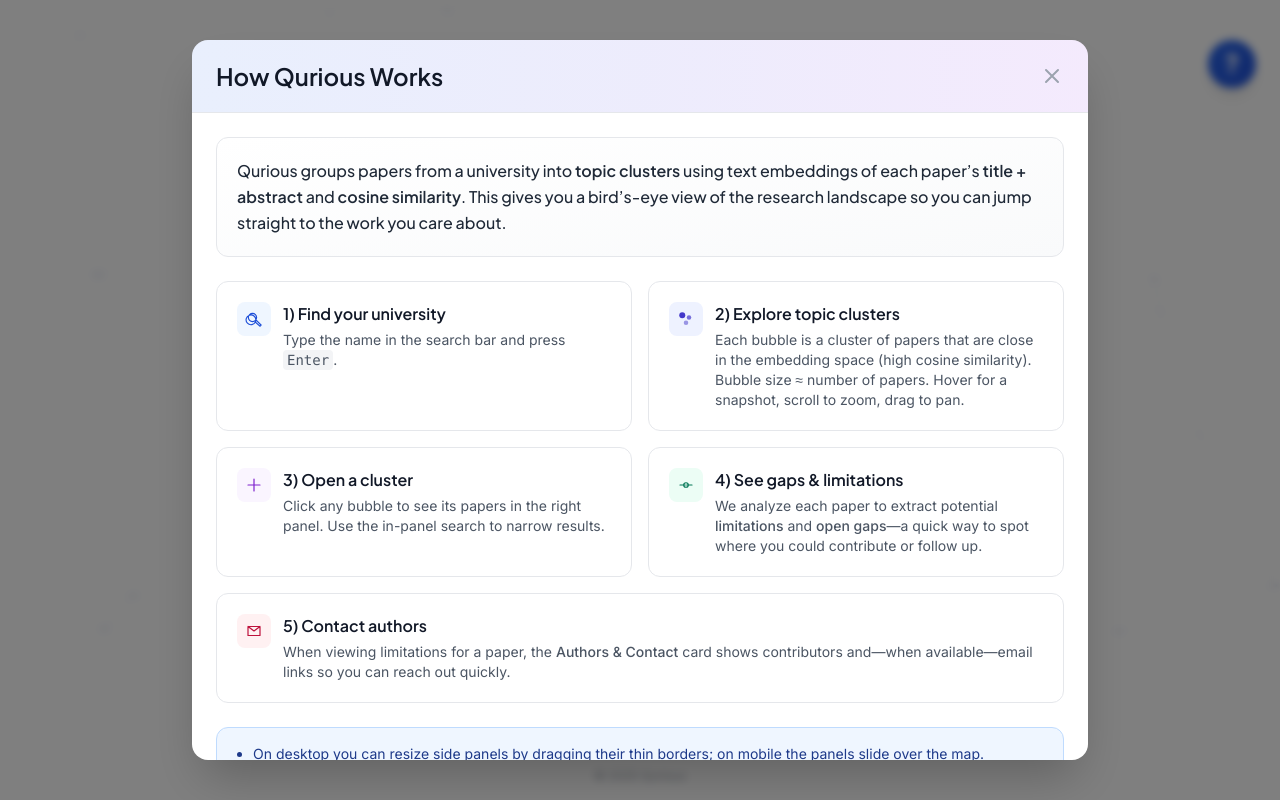
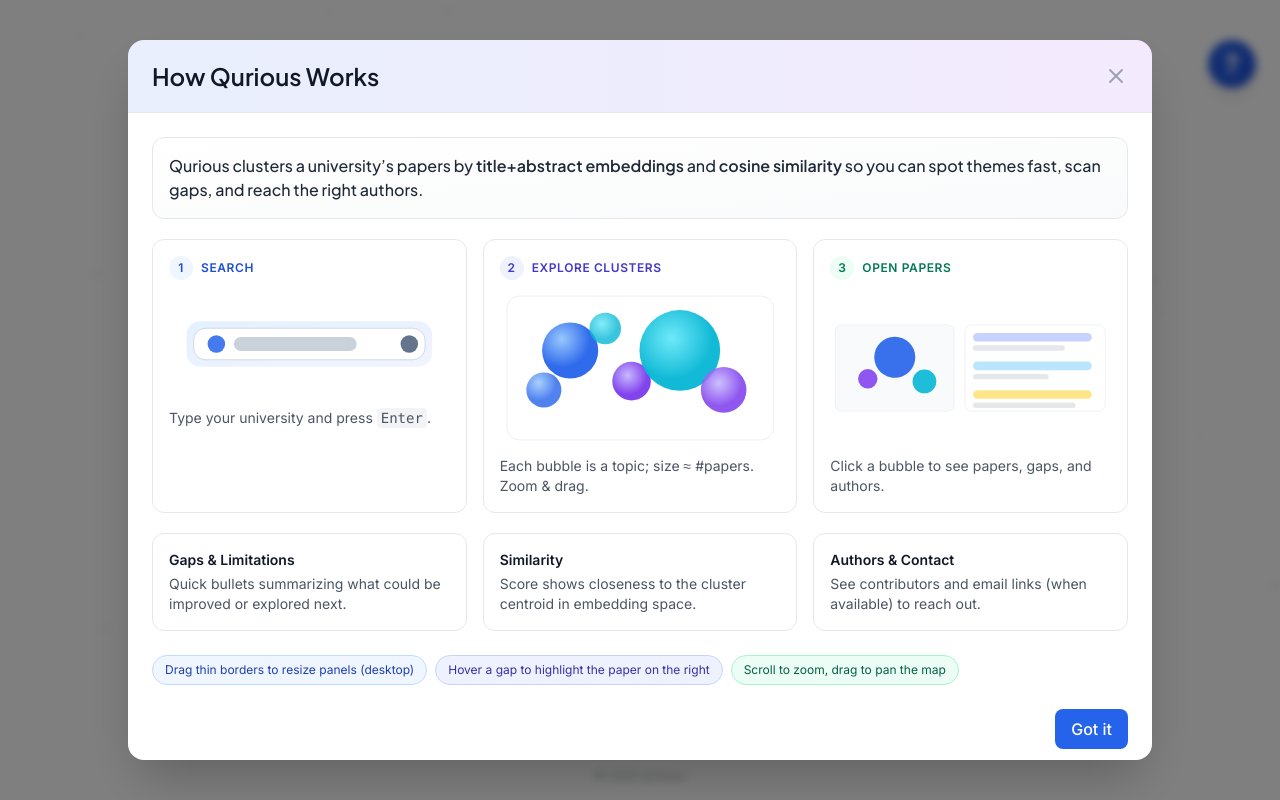
Before and after one commit to woo-dg/Qurious, a Next.js app in the folder qurious_web/: page / in a window 1280 px wide. Both pictures are taken after a click on the button "Open instructions". Built offline with nearby package versions, Linux system fonts and the light colour scheme.

Commit message:
Update page.tsx

```diff
--- a/qurious_web/app/page.tsx
+++ b/qurious_web/app/page.tsx
@@ -47,7 +47,6 @@
   )
 
   useEffect(() => {
-    // Generate initial nodes
     const initialNodes = Array.from({ length: 25 }, (_, i) => ({
       x: Math.random() * 100,
       y: Math.random() * 100,
@@ -58,7 +57,6 @@
     }))
     setNodes(initialNodes)
 
-    // Animation loop
     const animate = () => {
       setNodes((prevNodes) =>
         prevNodes.map((node) => {
@@ -88,7 +86,6 @@
     return () => clearInterval(interval)
   }, [])
 
-  // Calculate connections between nearby nodes
   const connections = useMemo(() => {
     const maxDistance = 30
     const lines: Array<{ x1: number; y1: number; x2: number; y2: number; opacity: number }> = []
@@ -158,13 +155,79 @@
   )
 }
 
-/** HELP MODAL — now a well-designed “How Qurious Works” guide. (Same prop signature; no external logic changes.) */
+/** HELP MODAL — same props; visual + concise */
 function DemoVideoModal({ isOpen, onClose }: { isOpen: boolean; onClose: () => void }) {
   if (!isOpen) return null
 
+  const VisualSearch = () => (
+    <svg viewBox="0 0 320 120" className="w-full h-28">
+      <defs>
+        <linearGradient id="sg" x1="0" y1="0" x2="1" y2="1">
+          <stop offset="0" stopColor="#93c5fd" />
+          <stop offset="1" stopColor="#c7d2fe" />
+        </linearGradient>
+      </defs>
+      <rect x="20" y="34" rx="16" ry="16" width="280" height="52" fill="url(#sg)" opacity="0.25" />
+      <rect x="28" y="42" rx="14" ry="14" width="264" height="36" fill="#fff" stroke="#cbd5e1" />
+      <circle cx="54" cy="60" r="10" fill="#2563eb" opacity="0.85" />
+      <rect x="74" y="52" width="140" height="16" rx="8" fill="#94a3b8" opacity="0.5" />
+      <circle cx="274" cy="60" r="10" fill="#64748b" />
+    </svg>
+  )
+
+  const VisualBubbles = () => (
+    <svg viewBox="0 0 320 180" className="w-full h-40">
+      <defs>
+        <radialGradient id="b1" cx="35%" cy="30%">
+          <stop offset="0" stopColor="#93c5fd" />
+          <stop offset="1" stopColor="#2563eb" />
+        </radialGradient>
+        <radialGradient id="b2" cx="40%" cy="35%">
+          <stop offset="0" stopColor="#c4b5fd" />
+          <stop offset="1" stopColor="#7c3aed" />
+        </radialGradient>
+        <radialGradient id="b3" cx="40%" cy="35%">
+          <stop offset="0" stopColor="#67e8f9" />
+          <stop offset="1" stopColor="#06b6d4" />
+        </radialGradient>
+      </defs>
+      <g opacity="0.2" fill="none" stroke="#94a3b8">
+        <rect x="8" y="8" width="304" height="164" rx="14" />
+      </g>
+      <circle cx="80" cy="70" r="32" fill="url(#b1)" opacity="0.95" />
+      <circle cx="150" cy="105" r="22" fill="url(#b2)" opacity="0.95" />
+      <circle cx="205" cy="70" r="46" fill="url(#b3)" opacity="0.95" />
+      <circle cx="255" cy="115" r="26" fill="url(#b2)" opacity="0.85" />
+      <circle cx="120" cy="45" r="18" fill="url(#b3)" opacity="0.8" />
+      <circle cx="50" cy="115" r="20" fill="url(#b1)" opacity="0.8" />
+    </svg>
+  )
+
+  const VisualPapers = () => (
+    <svg viewBox="0 0 520 180" className="w-full h-40">
+      <rect x="10" y="10" width="220" height="160" rx="12" fill="#f8fafc" stroke="#e5e7eb" />
+      <circle cx="120" cy="70" r="38" fill="#2563eb" opacity="0.9" />
+      <circle cx="70" cy="110" r="18" fill="#7c3aed" opacity="0.85" />
+      <circle cx="175" cy="115" r="22" fill="#06b6d4" opacity="0.9" />
+      <rect x="250" y="10" width="260" height="160" rx="12" fill="#ffffff" stroke="#e5e7eb" />
+      <g>
+        <rect x="265" y="25" width="220" height="16" rx="8" fill="#c7d2fe" />
+        <rect x="265" y="48" width="170" height="10" rx="5" fill="#e5e7eb" />
+      </g>
+      <g>
+        <rect x="265" y="78" width="220" height="16" rx="8" fill="#bae6fd" />
+        <rect x="265" y="101" width="140" height="10" rx="5" fill="#e5e7eb" />
+      </g>
+      <g>
+        <rect x="265" y="131" width="220" height="16" rx="8" fill="#fde68a" />
+        <rect x="265" y="154" width="190" height="10" rx="5" fill="#e5e7eb" />
+      </g>
+    </svg>
+  )
+
   return (
     <div className="fixed inset-0 bg-black/50 backdrop-blur-sm z-50 flex items-center justify-center p-4">
-      <div className="bg-white rounded-2xl shadow-2xl max-w-4xl w-full max-h-[90vh] overflow-hidden">
+      <div className="bg-white rounded-2xl shadow-2xl max-w-5xl w-full max-h-[90vh] overflow-hidden">
         {/* Header */}
         <div className="relative">
           <div className="absolute inset-0 bg-gradient-to-r from-blue-600/10 via-indigo-600/10 to-purple-600/10" />
@@ -190,139 +253,73 @@
 
         {/* Body */}
         <div className="p-6 overflow-y-auto max-h-[calc(90vh-72px)]">
-          {/* Hero summary */}
-          <div className="mb-6 rounded-xl border border-gray-200 bg-gradient-to-br from-white to-gray-50 p-5">
-            <p className={`${plusJakarta.className} text-gray-800 leading-relaxed`}>
-              Qurious groups papers from a university into <span className="font-semibold">topic clusters</span> using
-              text embeddings of each paper’s <span className="font-semibold">title + abstract</span> and{" "}
-              <span className="font-semibold">cosine similarity</span>. This gives you a bird’s-eye view of the research
-              landscape so you can jump straight to the work you care about.
+          {/* One-liner */}
+          <div className="mb-5 rounded-xl border border-gray-200 bg-gradient-to-br from-white to-gray-50 p-4">
+            <p className={`${plusJakarta.className} text-gray-800`}>
+              Qurious clusters a university’s papers by{" "}
+              <span className="font-semibold">title+abstract embeddings</span> and{" "}
+              <span className="font-semibold">cosine similarity</span> so you can spot themes fast, scan gaps, and reach
+              the right authors.
             </p>
           </div>
 
-          {/* Steps grid */}
-          <div className="grid md:grid-cols-2 gap-4">
-            {/* Card 1 */}
-            <div className="rounded-xl border border-gray-200 p-5 bg-white">
-              <div className="flex items-start gap-3">
-                <div className="shrink-0 rounded-lg p-2 bg-blue-50 text-blue-700">
-                  {/* search icon */}
-                  <svg width="18" height="18" viewBox="0 0 24 24" fill="none">
-                    <path
-                      d="M15.5 14h-.79l-.28-.27A6.5 6.5 0 1014 15.5l.27.28v.79L20 21.5 21.5 20zM10 15.5A5.5 5.5 0 1115.5 10 5.5 5.5 0 0110 15.5"
-                      stroke="currentColor"
-                      strokeWidth="1.5"
-                    />
-                  </svg>
-                </div>
-                <div>
-                  <h4 className={`${plusJakarta.className} font-semibold text-gray-900`}>1) Find your university</h4>
-                  <p className="text-sm text-gray-600 mt-1">
-                    Type the name in the search bar and press <kbd className="px-1 py-0.5 bg-gray-100 rounded">Enter</kbd>.
-                  </p>
-                </div>
+          {/* Visual storyboard */}
+          <div className="grid lg:grid-cols-3 gap-4">
+            <div className="rounded-xl border border-gray-200 bg-white p-4">
+              <div className="text-xs uppercase tracking-wider text-blue-700 font-semibold mb-2 flex items-center gap-2">
+                <span className="inline-flex h-6 w-6 items-center justify-center rounded-full bg-blue-50 text-blue-700">1</span>
+                Search
               </div>
+              <VisualSearch />
+              <p className="text-sm text-gray-600 mt-2">Type your university and press <kbd className="px-1 py-0.5 bg-gray-100 rounded">Enter</kbd>.</p>
             </div>
 
-            {/* Card 2 */}
-            <div className="rounded-xl border border-gray-200 p-5 bg-white">
-              <div className="flex items-start gap-3">
-                <div className="shrink-0 rounded-lg p-2 bg-indigo-50 text-indigo-700">
-                  {/* bubbles icon */}
-                  <svg width="18" height="18" viewBox="0 0 24 24" fill="currentColor">
-                    <circle cx="7" cy="7" r="4" />
-                    <circle cx="16" cy="10" r="3" opacity="0.7" />
-                    <circle cx="12" cy="17" r="3" opacity="0.5" />
-                  </svg>
-                </div>
-                <div>
-                  <h4 className={`${plusJakarta.className} font-semibold text-gray-900`}>2) Explore topic clusters</h4>
-                  <p className="text-sm text-gray-600 mt-1">
-                    Each bubble is a cluster of papers that are close in the embedding space (high cosine similarity).
-                    Bubble size ≈ number of papers. Hover for a snapshot, scroll to zoom, drag to pan.
-                  </p>
-                </div>
+            <div className="rounded-xl border border-gray-200 bg-white p-4">
+              <div className="text-xs uppercase tracking-wider text-indigo-700 font-semibold mb-2 flex items-center gap-2">
+                <span className="inline-flex h-6 w-6 items-center justify-center rounded-full bg-indigo-50 text-indigo-700">2</span>
+                Explore clusters
               </div>
+              <VisualBubbles />
+              <div className="mt-2 text-sm text-gray-600">Each bubble is a topic; size ≈ #papers. Zoom & drag.</div>
             </div>
 
-            {/* Card 3 */}
-            <div className="rounded-xl border border-gray-200 p-5 bg-white">
-              <div className="flex items-start gap-3">
-                <div className="shrink-0 rounded-lg p-2 bg-purple-50 text-purple-700">
-                  {/* click icon */}
-                  <svg width="18" height="18" viewBox="0 0 24 24" fill="none">
-                    <path d="M12 4v16M4 12h16" stroke="currentColor" strokeWidth="1.6" strokeLinecap="round" />
-                  </svg>
-                </div>
-                <div>
-                  <h4 className={`${plusJakarta.className} font-semibold text-gray-900`}>3) Open a cluster</h4>
-                  <p className="text-sm text-gray-600 mt-1">
-                    Click any bubble to see its papers in the right panel. Use the in-panel search to narrow results.
-                  </p>
-                </div>
+            <div className="rounded-xl border border-gray-200 bg-white p-4">
+              <div className="text-xs uppercase tracking-wider text-emerald-700 font-semibold mb-2 flex items-center gap-2">
+                <span className="inline-flex h-6 w-6 items-center justify-center rounded-full bg-emerald-50 text-emerald-700">3</span>
+                Open papers
               </div>
-            </div>
-
-            {/* Card 4 */}
-            <div className="rounded-xl border border-gray-200 p-5 bg-white">
-              <div className="flex items-start gap-3">
-                <div className="shrink-0 rounded-lg p-2 bg-emerald-50 text-emerald-700">
-                  {/* gaps icon */}
-                  <svg width="18" height="18" viewBox="0 0 24 24" fill="none">
-                    <path d="M4 12h7M13 12h7" stroke="currentColor" strokeWidth="1.6" strokeLinecap="round" />
-                    <circle cx="12" cy="12" r="3" stroke="currentColor" strokeWidth="1.6" />
-                  </svg>
-                </div>
-                <div>
-                  <h4 className={`${plusJakarta.className} font-semibold text-gray-900`}>4) See gaps & limitations</h4>
-                  <p className="text-sm text-gray-600 mt-1">
-                    We analyze each paper to extract potential <span className="font-medium">limitations</span> and{" "}
-                    <span className="font-medium">open gaps</span>—a quick way to spot where you could contribute or
-                    follow up.
-                  </p>
-                </div>
-              </div>
-            </div>
-
-            {/* Card 5 */}
-            <div className="rounded-xl border border-gray-200 p-5 bg-white md:col-span-2">
-              <div className="flex items-start gap-3">
-                <div className="shrink-0 rounded-lg p-2 bg-rose-50 text-rose-700">
-                  {/* contact icon */}
-                  <svg width="18" height="18" viewBox="0 0 24 24" fill="none">
-                    <path
-                      d="M4 6h16v12H4zM4 6l8 6 8-6"
-                      stroke="currentColor"
-                      strokeWidth="1.6"
-                      strokeLinecap="round"
-                      strokeLinejoin="round"
-                    />
-                  </svg>
-                </div>
-                <div>
-                  <h4 className={`${plusJakarta.className} font-semibold text-gray-900`}>5) Contact authors</h4>
-                  <p className="text-sm text-gray-600 mt-1">
-                    When viewing limitations for a paper, the <span className="font-medium">Authors &amp; Contact</span>{" "}
-                    card shows contributors and—when available—email links so you can reach out quickly.
-                  </p>
-                </div>
-              </div>
+              <VisualPapers />
+              <div className="mt-2 text-sm text-gray-600">Click a bubble to see papers, gaps, and authors.</div>
             </div>
           </div>
 
-          {/* Tips box */}
-          <div className="mt-6 rounded-xl border border-blue-200 bg-blue-50 text-blue-900 p-4 text-sm">
-            <ul className="list-disc pl-5 space-y-1">
-              <li>
-                On desktop you can resize side panels by dragging their thin borders; on mobile the panels slide over
-                the map.
-              </li>
-              <li>
-                In the left panel, hovering a gap briefly highlights the related paper on the right to help you match
-                context.
-              </li>
-              <li>Paper “Similarity” indicates closeness to the cluster centroid in the embedding space.</li>
-            </ul>
+          {/* Tiny legend cards */}
+          <div className="mt-5 grid md:grid-cols-3 gap-4">
+            <div className="rounded-xl border border-gray-200 bg-white p-4">
+              <div className="text-sm font-semibold text-gray-900 mb-1">Gaps & Limitations</div>
+              <p className="text-sm text-gray-600">Quick bullets summarizing what could be improved or explored next.</p>
+            </div>
+            <div className="rounded-xl border border-gray-200 bg-white p-4">
+              <div className="text-sm font-semibold text-gray-900 mb-1">Similarity</div>
+              <p className="text-sm text-gray-600">Score shows closeness to the cluster centroid in embedding space.</p>
+            </div>
+            <div className="rounded-xl border border-gray-200 bg-white p-4">
+              <div className="text-sm font-semibold text-gray-900 mb-1">Authors & Contact</div>
+              <p className="text-sm text-gray-600">See contributors and email links (when available) to reach out.</p>
+            </div>
+          </div>
+
+          {/* Tips chips */}
+          <div className="mt-6 flex flex-wrap gap-2">
+            <span className="text-xs px-3 py-1.5 rounded-full bg-blue-50 text-blue-800 border border-blue-200">
+              Drag thin borders to resize panels (desktop)
+            </span>
+            <span className="text-xs px-3 py-1.5 rounded-full bg-indigo-50 text-indigo-800 border border-indigo-200">
+              Hover a gap to highlight the paper on the right
+            </span>
+            <span className="text-xs px-3 py-1.5 rounded-full bg-emerald-50 text-emerald-800 border border-emerald-200">
+              Scroll to zoom, drag to pan the map
+            </span>
           </div>
 
           <div className="mt-6 flex justify-end">
@@ -364,7 +361,8 @@
     const key = normalize(text)
     if (!key) return ""
     if (ALIASES[key]) return ALIASES[key]
-    const hit = UNI_FILES.find((u) => normalize(u).startsWith(key)) || UNI_FILES.find((u) => normalize(u).includes(key))
+    const hit =
+      UNI_FILES.find((u) => normalize(u).startsWith(key)) || UNI_FILES.find((u) => normalize(u).includes(key))
     return hit || ""
   }, [text])
 
@@ -381,7 +379,7 @@
         <NetworkBackground />
       </div>
 
-      {/* HELP BUTTON: slightly lower, bigger, '?' icon */}
+      {/* HELP BUTTON (top-right) */}
       <button
         onClick={() => setShowDemo(true)}
         className="fixed top-10 right-6 z-20 w-12 h-12 bg-gradient-to-br from-blue-600 to-blue-700 hover:from-blue-700 hover:to-blue-800 text-white rounded-full flex items-center justify-center text-2xl font-bold transition-all duration-300 hover:scale-110 shadow-lg hover:shadow-xl border border-blue-500/20 backdrop-blur-sm"
@@ -505,6 +503,21 @@
             </button>
           </div>
         </div>
+
+        {/* Nic(er) “quick tour” pill under the search bar */}
+        <div className="mt-3 flex justify-center">
+          <button
+            type="button"
+            onClick={() => setShowDemo(true)}
+            className="group inline-flex items-center gap-2 rounded-full border border-blue-200 bg-blue-50 px-3 py-1.5 text-xs font-semibold text-blue-700 hover:bg-blue-100 hover:border-blue-300 shadow-sm hover:shadow transition-all"
+            aria-label="Open quick tour"
+            title="Quick tour"
+          >
+            <span className="inline-flex h-5 w-5 items-center justify-center rounded-full bg-blue-600 text-white text-[11px] leading-none">?</span>
+            Quick tour
+            <span className="translate-x-0 transition-transform group-hover:translate-x-0.5">→</span>
+          </button>
+        </div>
       </div>
 
       <footer className="absolute bottom-4 text-xs text-gray-400 z-10">© {new Date().getFullYear()} Qurious</footer>
```
